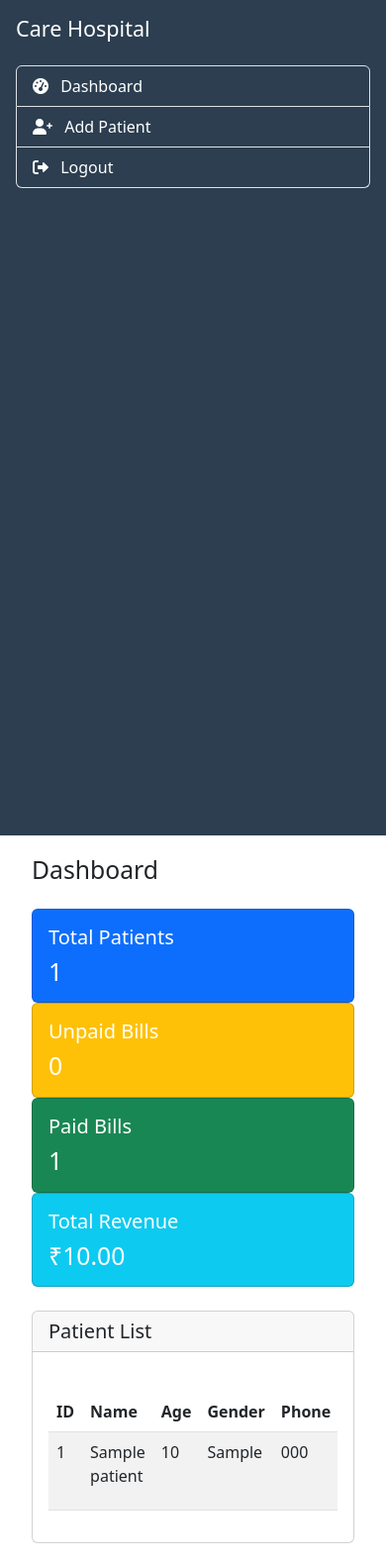
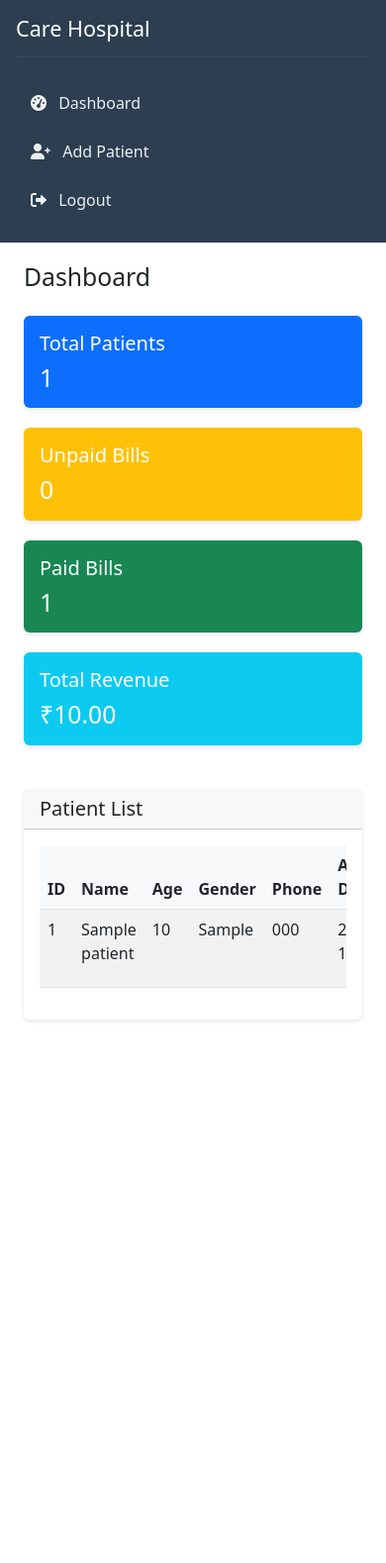
Before and after one commit to frazakram/hospital_repo, a Flask app: page /dashboard in a window 390 px wide. Shown: the whole page at 99% size. After the commit the page ends 1032 px from the top, so only its background shows below. Run offline with Flask 3, Linux system fonts and the light colour scheme; a user stored in the database is signed in; tables that the repository leaves empty hold one stand-in row (values such as "Sample post").

Commit message:
Added static assets structure and updated render.yaml with build configuration

```diff
--- /dev/null
+++ b/static/css/style.css
@@ -0,0 +1,80 @@
+/* Custom styles for Care Hospital Management System */
+.sidebar {
+    min-height: 100vh;
+    background-color: #2c3e50;
+    padding: 20px;
+}
+
+.sidebar .list-group-item {
+    background: transparent;
+    border: none;
+    color: #ecf0f1;
+    padding: 10px 15px;
+    margin-bottom: 5px;
+    border-radius: 5px;
+    transition: all 0.3s ease;
+}
+
+.sidebar .list-group-item:hover {
+    background-color: #34495e;
+    transform: translateX(5px);
+}
+
+.sidebar h4 {
+    color: #ecf0f1;
+    margin-bottom: 30px;
+    padding-bottom: 15px;
+    border-bottom: 1px solid #34495e;
+}
+
+.card {
+    box-shadow: 0 2px 4px rgba(0,0,0,0.1);
+    border: none;
+    transition: transform 0.2s ease;
+}
+
+.card:hover {
+    transform: translateY(-5px);
+}
+
+.stats-card {
+    border-radius: 10px;
+    overflow: hidden;
+}
+
+.table th {
+    background-color: #f8f9fa;
+    border-top: none;
+}
+
+.btn-success {
+    background-color: #27ae60;
+    border-color: #27ae60;
+}
+
+.btn-success:hover {
+    background-color: #219a52;
+    border-color: #219a52;
+}
+
+.badge {
+    padding: 8px 12px;
+    font-weight: 500;
+}
+
+.form-control:focus {
+    border-color: #3498db;
+    box-shadow: 0 0 0 0.2rem rgba(52, 152, 219, 0.25);
+}
+
+/* Responsive adjustments */
+@media (max-width: 768px) {
+    .sidebar {
+        min-height: auto;
+        margin-bottom: 20px;
+    }
+
+    .card {
+        margin-bottom: 20px;
+    }
+}
--- a/templates/base.html
+++ b/templates/base.html
@@ -6,12 +6,7 @@
     <title>{% block title %}Care Hospital{% endblock %}</title>
     <link href="https://cdn.jsdelivr.net/npm/bootstrap@5.3.0/dist/css/bootstrap.min.css" rel="stylesheet">
     <link href="https://cdnjs.cloudflare.com/ajax/libs/font-awesome/6.0.0/css/all.min.css" rel="stylesheet">
-    <style>
-        .sidebar { min-height: 100vh; background-color: #2c3e50; }
-        .sidebar a { color: white; text-decoration: none; }
-        .sidebar a:hover { background-color: #34495e; }
-        .content { padding: 20px; }
-    </style>
+    <link href="{{ url_for('static', filename='css/style.css') }}" rel="stylesheet">
 </head>
 <body>
     {% if current_user.is_authenticated %}
```
Also changed, not shown: render.yaml (+6 -1 lines).
